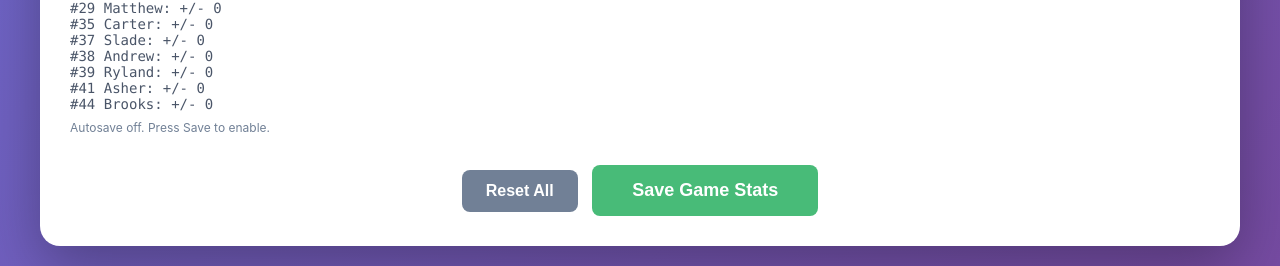
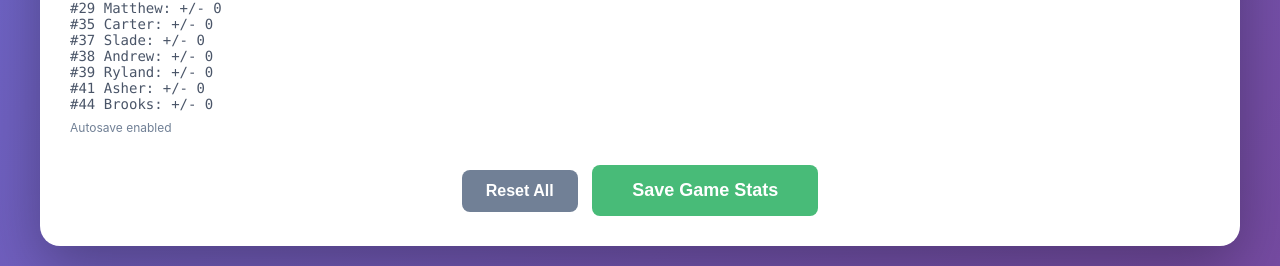
Before and after one commit to wfrancis/hockey, a Flask app: page /record_game in a window 1280 px wide. Shown: the part 1740-2006 px from the top of the page. Run offline with Flask 3, Linux system fonts and the light colour scheme.

Commit message:
init commit

```diff
--- a/templates/record_game.html
+++ b/templates/record_game.html
@@ -553,7 +553,7 @@
     </div>
 
     <div id="players-summary" style="margin-top: 16px; white-space: pre-wrap; font-family: ui-monospace, SFMono-Regular, Menlo, Monaco, Consolas, 'Liberation Mono', 'Courier New', monospace; font-size: 14px; color: #4a5568;"></div>
-    <div id="autosave-status" style="margin-top: 8px; font-size: 12px; color: #718096;">Autosave off. Press Save to enable.</div>
+    <div id="autosave-status" style="margin-top: 8px; font-size: 12px; color: #718096;">Autosave enabled</div>
 
     <div style="margin-top: 30px; text-align: center;">
         <button type="button" class="btn" style="margin-right: 10px; background: #718096;" onclick="resetAllStats()">Reset All</button>
@@ -578,7 +578,7 @@ const playerMeta = [
 
 // Autosave state
 let autosaveTimer = null;
-let autosaveEnabled = false; // Enable after first manual save
+let autosaveEnabled = true; // Enable immediately for better mobile experience
 const AUTOSAVE_DELAY = 500; // ms
 const autosaveStatusEl = document.getElementById('autosave-status');
 function setAutosaveStatus(text, ok = true) {
@@ -888,10 +888,6 @@ document.getElementById('game-stats-form').addEventListener('submit', async (e)
         const alertContainer = document.getElementById('alert-container');
 
         if (result.success) {
-            // Enable autosave from now on
-            autosaveEnabled = true;
-            setAutosaveStatus('Autosave enabled');
-
             // Show popup modal confirmation
             const modal = document.getElementById('save-modal');
             if (modal) {
@@ -902,7 +898,7 @@ document.getElementById('game-stats-form').addEventListener('submit', async (e)
             // Optional: also show an inline alert for non-mobile
             alertContainer.innerHTML = `
                 <div class="alert alert-success">
-                    Game saved. Autosave is now ON.
+                    Game saved successfully!
                     <a href="/" style="margin-left: 10px;">View Dashboard</a>
                 </div>
             `;
```
